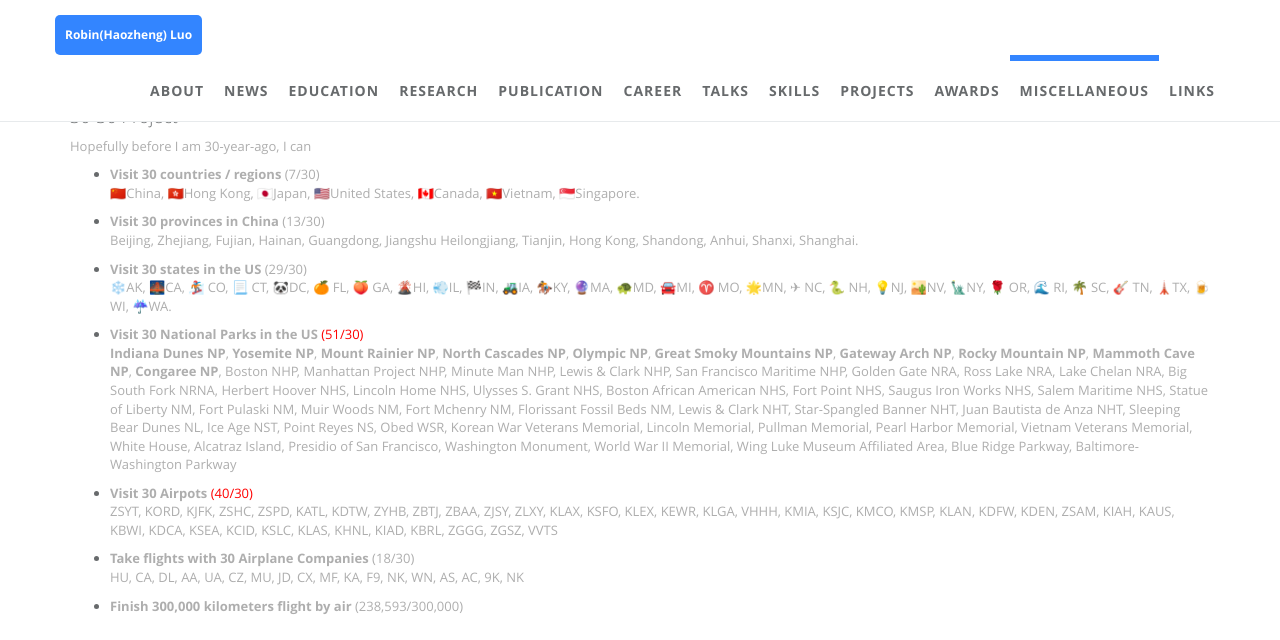
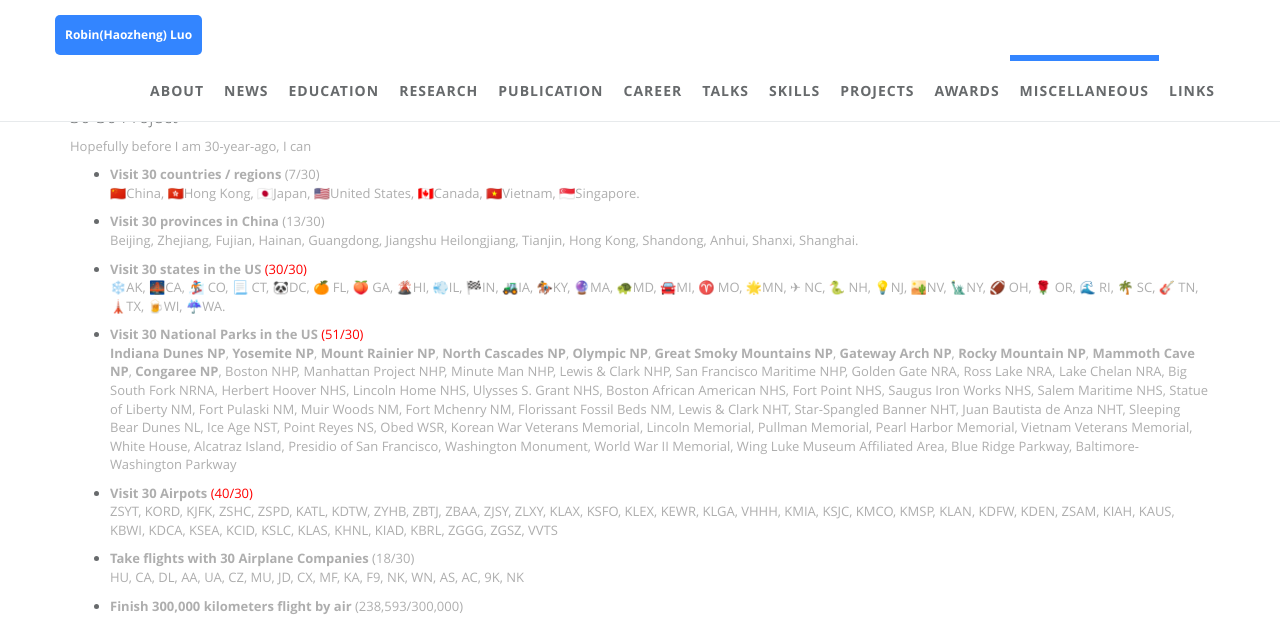
Before and after one commit to robinzixuan/robin.github.io, a Jekyll site: the page built from index.html, in a window 1280 px wide and 900 px high, scrolled down 12544 px, cut to the strip 0-640 px from the top of the window. Built offline with Jekyll 4.4.1, drawn with Linux system fonts in a browser that asks for light colours.

Commit message:
Update miscellaneous.html

```diff
--- a/_includes/sections/miscellaneous.html
+++ b/_includes/sections/miscellaneous.html
@@ -17,8 +17,8 @@
     Heilongjiang, Tianjin, Hong Kong, Shandong, Anhui, Shanxi,
     Shanghai.</p>
     </li>
-    <li><p><b>Visit 30 states in the US</b> (29/30)<br />
-    ❄️AK, 🌉CA, 🏂 CO, 📃 CT, 🐼DC, 🍊 FL, 🍑 GA, 🌋HI, 💨IL, 🏁IN, 🚜IA, 🏇KY, 🔮MA, 🐢MD,  🚘MI, ♈ MO, 🌟MN, ✈ NC, 🐍 NH, 💡NJ, 🏜️NV, 🗽NY, 🌹 OR, 🌊 RI,  🌴 SC,  🎸 TN, 🗼TX, 🍺WI, ☔WA.</p>
+    <li><p><b>Visit 30 states in the US</b> <span style="color:red">(30/30)</span><br />
+    ❄️AK, 🌉CA, 🏂 CO, 📃 CT, 🐼DC, 🍊 FL, 🍑 GA, 🌋HI, 💨IL, 🏁IN, 🚜IA, 🏇KY, 🔮MA, 🐢MD,  🚘MI, ♈ MO, 🌟MN, ✈ NC, 🐍 NH, 💡NJ, 🏜️NV, 🗽NY, 🏈 OH, 🌹 OR, 🌊 RI,  🌴 SC,  🎸 TN, 🗼TX, 🍺WI, ☔WA.</p>
     </li>
     <li><p><b>Visit 30 National Parks in the US</b> <span style="color:red"> (51/30)</span><br />
   <b>Indiana Dunes NP</b>, <b>Yosemite NP</b>, <b>Mount Rainier NP</b>, <b>North Cascades NP</b>, <b>Olympic NP</b>, <b>Great Smoky Mountains NP</b>, <b>Gateway Arch NP</b>, <b>Rocky Mountain NP</b>, <b>Mammoth Cave NP</b>, <b>Congaree NP</b>, Boston NHP, Manhattan Project NHP,  Minute Man NHP,  Lewis & Clark NHP, San Francisco Maritime NHP, Golden Gate NRA, Ross Lake NRA, Lake Chelan NRA, Big South Fork NRNA, Herbert Hoover NHS, Lincoln Home NHS, Ulysses S. Grant NHS,  Boston African American NHS, Fort Point NHS, Saugus Iron Works NHS, Salem Maritime NHS, Statue of Liberty NM, Fort Pulaski NM, Muir Woods NM, Fort Mchenry NM, Florissant Fossil Beds NM, Lewis & Clark NHT, Star-Spangled Banner NHT, Juan Bautista de Anza NHT,  Sleeping Bear Dunes NL, Ice Age NST, Point Reyes NS, Obed WSR, Korean War Veterans Memorial, Lincoln Memorial, Pullman Memorial, Pearl Harbor Memorial,  Vietnam Veterans Memorial, White House,   Alcatraz Island, Presidio of San Francisco, Washington Monument, World War II Memorial,
```
